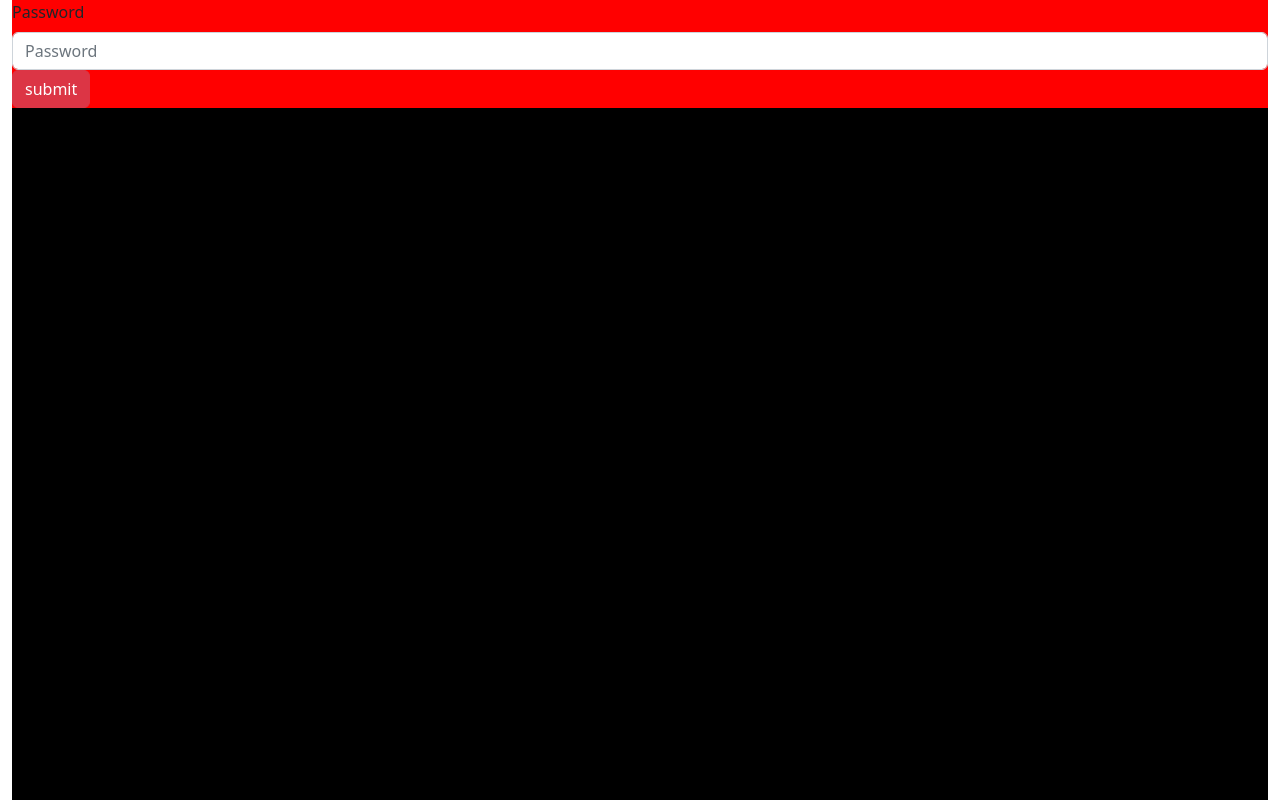
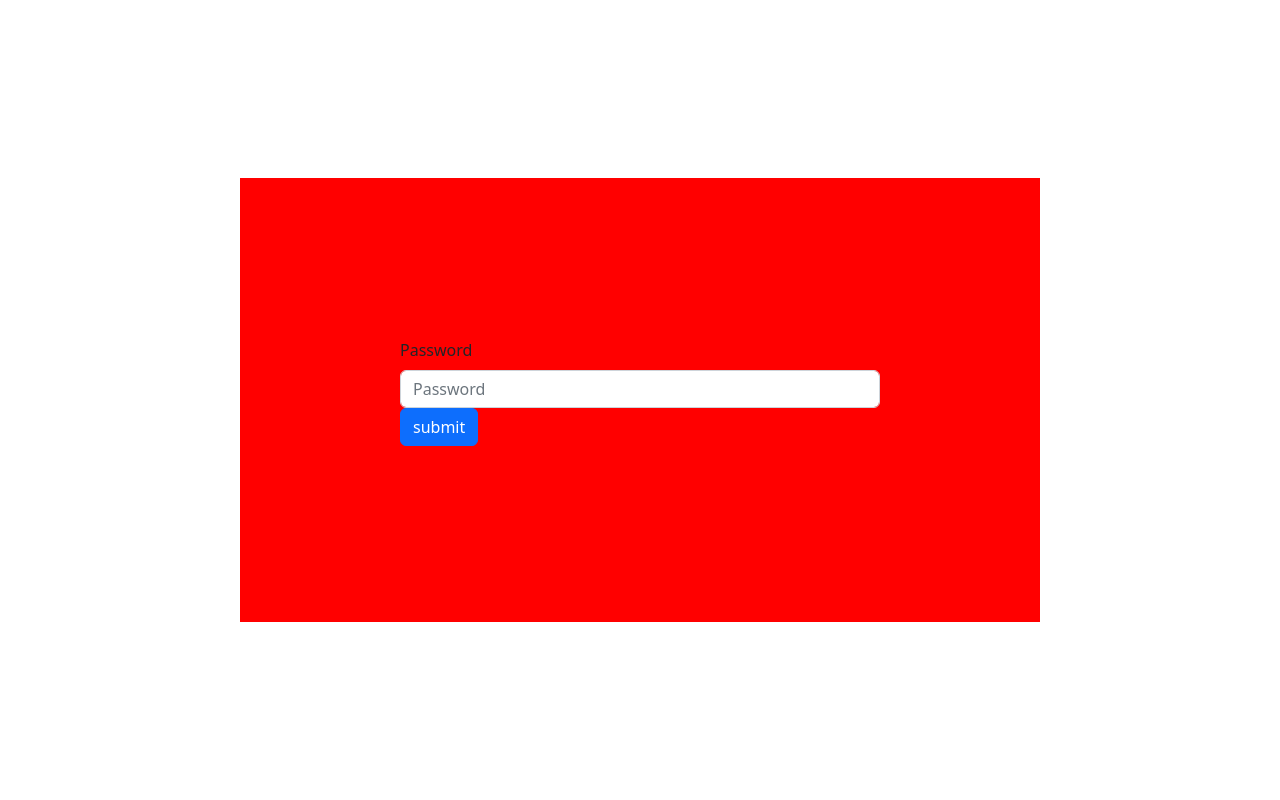
Before and after one commit to dev-kev-coder/Family-Charades, a React (Create React App) app in the folder client/: page / in a window 1280 px wide. Built offline with nearby package versions, Linux system fonts and the light colour scheme.

Commit message:
Centered login form on home route

```diff
--- a/client/src/pages/Login/Login.css.js
+++ b/client/src/pages/Login/Login.css.js
@@ -1,13 +1,18 @@
 const style = {
     centerParent: {
-        backgroundColor: "black",
-        height: "100vh",
-        width: "100%",
+        // backgroundColor: 'black',
+        display: 'flex',
+        justifyContent: 'center',
+        alignItems: 'center',
+        height: '100vh',
+        width: '100%',
     },
 
     centerChild: {
-        backgroundColor: "red"
-    }
-}
+        backgroundColor: 'red',
+        padding: '10em',
+        width: '50em',
+    },
+};
 
 export default style;
--- a/client/src/pages/Login/Login.js
+++ b/client/src/pages/Login/Login.js
@@ -1,27 +1,18 @@
 import Button from 'react-bootstrap/Button';
 import Form from 'react-bootstrap/Form';
-import Row from 'react-bootstrap/Row';
-import Col from 'react-bootstrap/Col';
 
-// Bring in style object
 import style from './Login.css.js';
 
 const Login = () => {
     return (
-            <div className="login-container" style={style.centerParent}>
-                <div className="form-container" style={style.centerChild}>
+        <div style={style.centerParent}>
+            <div style={style.centerChild}>
                 <Form>
-                        <Form.Group
-                            className="mb-3"
-                            controlId="formBasicPassword"
-                        >
+                    <Form.Group className="mb-3" controlId="formBasicPassword">
                         <Form.Label>Password</Form.Label>
-                            <Form.Control
-                                type="password"
-                                placeholder="Password"
-                            />
+                        <Form.Control type="password" placeholder="Password" />
 
-                            <Button variant="danger" type="submit">
+                        <Button variant="primary" type="submit">
                             submit
                         </Button>
                     </Form.Group>
```
Lines whose indentation alone changed are shown as unchanged.
